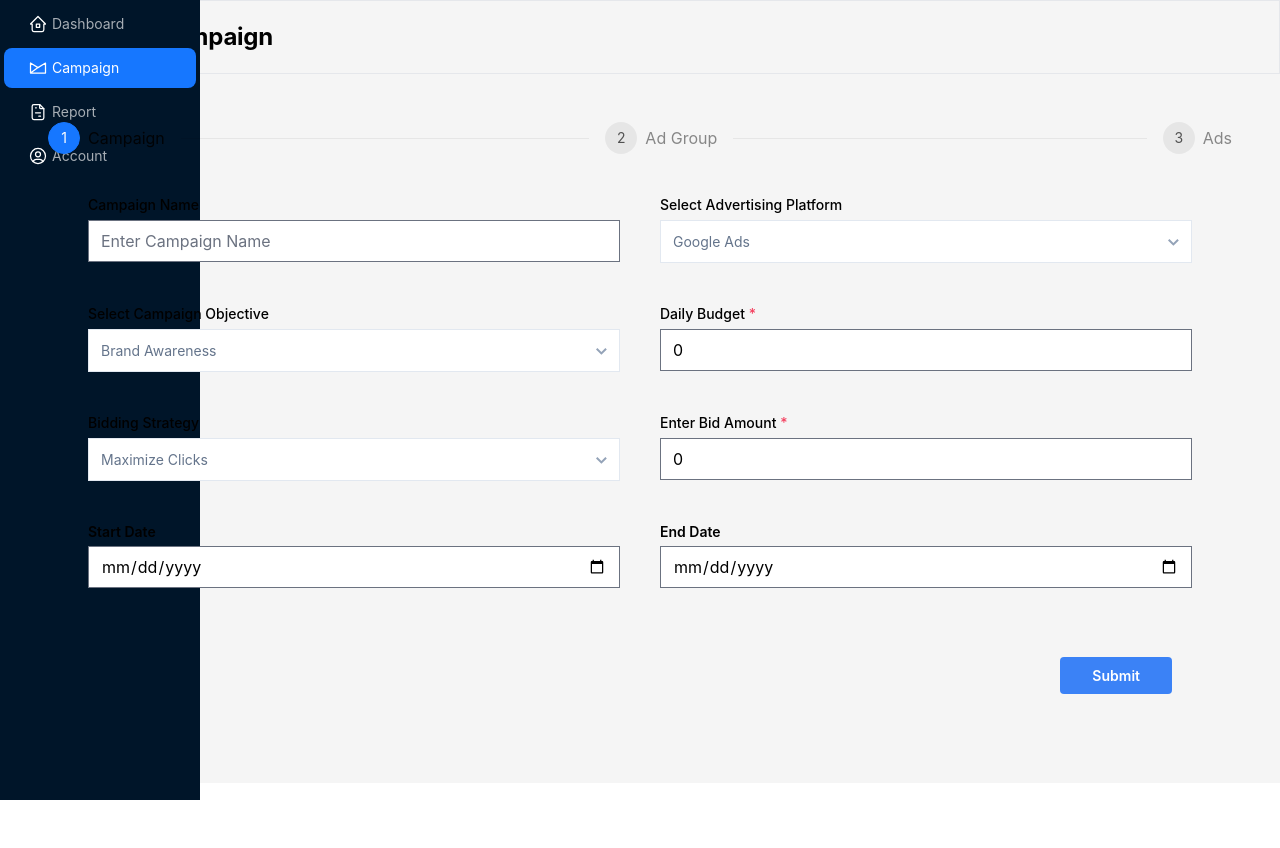
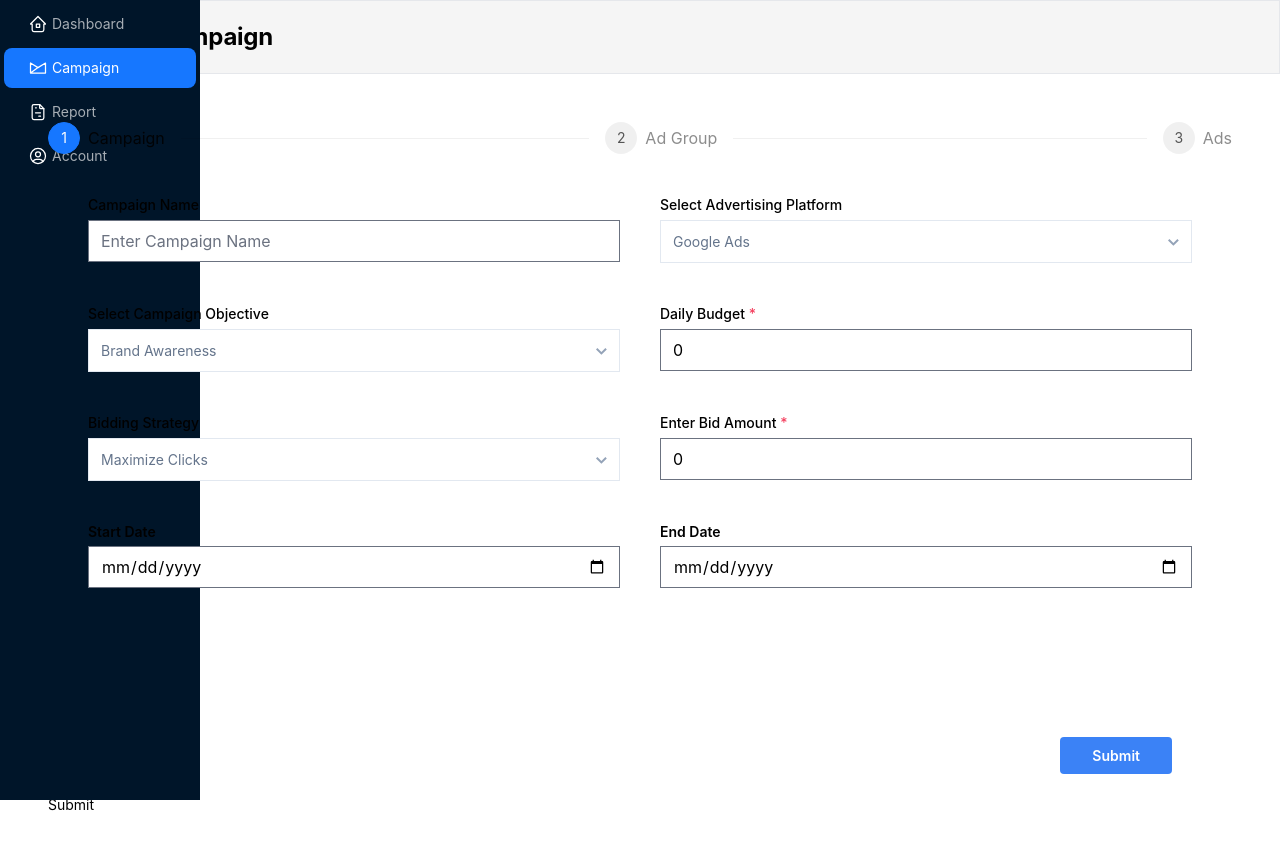
Before and after one commit to vikram-shyftlabs/adsense-admin, a React (Vite) app: page /campaigns in a window 1280 px wide. Shown: the top 848 px of the page. Before the commit the page ends 800 px from the top, so only its background shows below. Built offline with nearby package versions, Linux system fonts and the light colour scheme.

Commit message:
register on select fix

```diff
--- a/src/components/create-campaign/CampaignForm.jsx
+++ b/src/components/create-campaign/CampaignForm.jsx
@@ -4,22 +4,35 @@ import SelectBase from "../select-inputs/select-input.component";
 import { DatePicker } from "antd";
 
 const advertisingPlatform = [
-    { id: 0, value: "Google Ads"}, { id: 1, value: "Meta Ads" },
+  { id: 0, value: "Google Ads" },
+  { id: 1, value: "Meta Ads" },
 ];
 const campaignObjectives = [
-    { id: 0, value: "Brand Awareness"}, { id: 1, value: "Traffic" },
-    { id: 2, value: "Conversions" }
-]
+  { id: 0, value: "Brand Awareness" },
+  { id: 1, value: "Traffic" },
+  { id: 2, value: "Conversions" },
+];
 const biddingStrategies = [
-    { id: 0, value: "Maximize Clicks"}, { id: 1, value: "Target CPA"},
-    { id: 2, value: "Target ROAS"}
-]
+  { id: 0, value: "Maximize Clicks" },
+  { id: 1, value: "Target CPA" },
+  { id: 2, value: "Target ROAS" },
+];
 
-const CampaignForm = ({ errors, register, setCurrent, onSubmit, handleSubmit }) => {
+const CampaignForm = ({
+  errors,
+  register,
+  setCurrent,
+  onSubmit,
+  handleSubmit,
+  setValuesCampaign,
+}) => {
   console.log(errors);
   return (
-    <div className="min-h-[70vh] p-10 relative">
-      <form className="grid grid-cols-2 gap-10" onSubmit={handleSubmit(onSubmit)}>
+    <div className="min-h-[80vh] p-10 relative">
+      <form
+        className="grid grid-cols-2 gap-10"
+        onSubmit={handleSubmit(onSubmit)}
+      >
         <TextInput
           // isRequired
           id="name"
@@ -32,14 +45,16 @@ const CampaignForm = ({ errors, register, setCurrent, onSubmit, handleSubmit })
           id="platform"
           label="Select Advertising Platform"
           register={register}
+          setValue={setValuesCampaign}
           options={advertisingPlatform}
-
           errorMessage={errors?.platform?.message}
         />
         <SelectBase
           id="objective"
           label="Select Campaign Objective"
           options={campaignObjectives}
+          register={register}
+          setValue={setValuesCampaign}
           errorMessage={errors?.objective?.message}
         />
         <TextInput
@@ -53,6 +68,7 @@ const CampaignForm = ({ errors, register, setCurrent, onSubmit, handleSubmit })
         <SelectBase
           id="bidding_strategy"
           label="Bidding Strategy"
+          setValue={setValuesCampaign}
           errorMessage={errors?.bidding_strategy?.message}
           options={biddingStrategies}
           register={register}
@@ -67,15 +83,17 @@ const CampaignForm = ({ errors, register, setCurrent, onSubmit, handleSubmit })
         />
         <div className="flex flex-col gap-1">
           <label className="font-semibold"> Start Date</label>
-          <input id="start_date" type="date" onChange={(event) => {
-            console.log(event.target.value)
-          }}/>
+          <input
+            id="start_date"
+            type="date"
+            onChange={(event) => {
+              console.log(event.target.value);
+            }}
+          />
         </div>
         <div className="flex flex-col gap-1">
           <label className="font-semibold"> End Date</label>
-          <input id="end_date" type="date" onChange={(event) => {
-
-          }}/>
+          <input id="end_date" type="date" onChange={(event) => {}} />
         </div>
         <button
           className="absolute bottom-5 right-5 mr-10 bg-blue-500 hover:bg-blue-700 text-white font-semibold py-2 px-8 rounded"
--- a/src/components/create-campaign/create-campaign-form.jsx
+++ b/src/components/create-campaign/create-campaign-form.jsx
@@ -1,19 +1,58 @@
-import React from 'react';
-import AdsForm from './AdsForm';
-import CampaignForm from './CampaignForm';
-import AdGroupForm from './AdGroupForm';
+import React from "react";
+import AdsForm from "./AdsForm";
+import CampaignForm from "./CampaignForm";
+import AdGroupForm from "./AdGroupForm";
 
-const CreateCampaignForm = ({ current, onSubmitCampaign, handleSubmitCampaign, registerCampaign, registerAdGroup,errorsCampaign, onSubmitAdGroup, handleSubmitAdGroup, errorsAdGroup, onSubmitAd, handleSubmitAd, registerAd, errorsAd, setCurrent }) => {
-    return (
-        <div>
-                {
-                    current === 0 ? <CampaignForm errors={errorsCampaign} register={registerCampaign} setCurrent={setCurrent} onSubmit={onSubmitCampaign} handleSubmit={handleSubmitCampaign} /> :
-                        current === 1 ? <AdGroupForm errors={errorsAdGroup} register={registerAdGroup} setCurrent={setCurrent} onSubmit={onSubmitAdGroup} handleSubmit={handleSubmitAdGroup} /> :
-                            current === 2 ? <AdsForm errors={errorsAd} register={registerAd} setCurrent={setCurrent} onSubmit={onSubmitAd} handleSubmit={handleSubmitAd} /> : null
-                }
-                <button type="submit" className="btn btn-primary">Submit</button>
-        </div>
-    );
-}
+const CreateCampaignForm = ({
+  current,
+  onSubmitCampaign,
+  handleSubmitCampaign,
+  setValuesCampaign,
+  registerCampaign,
+  registerAdGroup,
+  errorsCampaign,
+  onSubmitAdGroup,
+  handleSubmitAdGroup,
+  errorsAdGroup,
+  onSubmitAd,
+  handleSubmitAd,
+  registerAd,
+  errorsAd,
+  setCurrent,
+}) => {
+  return (
+    <div>
+      {current === 0 ? (
+        <CampaignForm
+          errors={errorsCampaign}
+          setValuesCampaign={setValuesCampaign}
+          register={registerCampaign}
+          setCurrent={setCurrent}
+          onSubmit={onSubmitCampaign}
+          handleSubmit={handleSubmitCampaign}
+        />
+      ) : current === 1 ? (
+        <AdGroupForm
+          errors={errorsAdGroup}
+          register={registerAdGroup}
+          setCurrent={setCurrent}
+          onSubmit={onSubmitAdGroup}
+          handleSubmit={handleSubmitAdGroup}
+        />
+      ) : current === 2 ? (
+        <AdsForm
+          errors={errorsAd}
+          register={registerAd}
+          setCurrent={setCurrent}
+          onSubmit={onSubmitAd}
+          handleSubmit={handleSubmitAd}
+        />
+      ) : null}
+      <button type="submit" className="btn btn-primary">
+        Submit
+      </button>
+    </div>
+  );
+};
 
 export default CreateCampaignForm;
--- a/src/pages/create-campaign/create-campaign.component.tsx
+++ b/src/pages/create-campaign/create-campaign.component.tsx
@@ -1,8 +1,11 @@
 import React, { useEffect, useState } from "react";
 import { useForm } from "react-hook-form";
-import { Steps } from 'antd';
+import { Steps } from "antd";
 import { yupResolver } from "@hookform/resolvers/yup";
-import { campaignFormValidationSchema,adGroupFormValidationSchema } from "../../helpers/schema.yup";
+import {
+  campaignFormValidationSchema,
+  adGroupFormValidationSchema,
+} from "../../helpers/schema.yup";
 import CreateCampaignForm from "../../components/create-campaign/create-campaign-form.jsx";
 
 import Header from "../../components/header/header.component";
@@ -28,6 +31,8 @@ interface AdGroupCreate {
 const Campaign: React.FC = () => {
   const [current, setCurrent] = useState(0);
   const {
+    getValues: getValuesCampaign,
+    setValue: setValuesCampaign,
     register: registerCampaign,
     handleSubmit: handleSubmitCampaign,
     formState: { errors: campaignErrors },
@@ -37,14 +42,15 @@ const Campaign: React.FC = () => {
       platform: "",
       objective: "",
       daily_budget: 0,
-      start_date:"",
-      end_date:"",
-      bidding_strategy:"",
-      bid_amount:0,
-
+      start_date: "",
+      end_date: "",
+      bidding_strategy: "",
+      bid_amount: 0,
     },
     resolver: yupResolver(campaignFormValidationSchema),
   });
+
+  console.log(getValuesCampaign(), "formState");
 
   const {
     register: registerAdGroup,
@@ -71,7 +77,7 @@ const Campaign: React.FC = () => {
   });
 
   const onSubmitCampaign = (formData: CampaignCreate) => {
-    alert('called')
+    alert("called");
     console.log(formData, "Campaign formData");
     setCurrent(current + 1); // Move to next step
   };
@@ -86,30 +92,41 @@ const Campaign: React.FC = () => {
     // Handle submission of Ads form
   };
 
-
   return (
     <div>
       <Header props={{ title: "Add new Campaign" }} />
-      <div className="p-12">
+      <div className="p-12 bg-white">
         <Steps
           current={current}
           items={[
             {
-              title: 'Campaign',
+              title: "Campaign",
             },
             {
-              title: 'Ad Group',
+              title: "Ad Group",
             },
             {
-              title: 'Ads',
+              title: "Ads",
             },
           ]}
         />
-        <CreateCampaignForm current={current}
-          onSubmitCampaign={onSubmitCampaign} handleSubmitCampaign={handleSubmitCampaign} registerCampaign={registerCampaign} errorsCampaign={campaignErrors}
-          onSubmitAdGroup={onSubmitAdGroup} handleSubmitAdGroup={handleSubmitAdGroup} registerAdGroup={registerAdGroup} errorsAdGroup={adGroupErrors}
-          onSubmitAd={onSubmitAd} handleSubmitAd={handleSubmitAd} registerAd={registerAd} errorsAd={adErrors}
-          setCurrent={setCurrent} />
+        <CreateCampaignForm
+          current={current}
+          onSubmitCampaign={onSubmitCampaign}
+          handleSubmitCampaign={handleSubmitCampaign}
+          registerCampaign={registerCampaign}
+          setValuesCampaign={setValuesCampaign}
+          errorsCampaign={campaignErrors}
+          onSubmitAdGroup={onSubmitAdGroup}
+          handleSubmitAdGroup={handleSubmitAdGroup}
+          registerAdGroup={registerAdGroup}
+          errorsAdGroup={adGroupErrors}
+          onSubmitAd={onSubmitAd}
+          handleSubmitAd={handleSubmitAd}
+          registerAd={registerAd}
+          errorsAd={adErrors}
+          setCurrent={setCurrent}
+        />
       </div>
     </div>
   );
```
Also changed, not shown: src/components/select-inputs/select-input.component.tsx (+27 -17 lines), src/components/sidebar/sidebar.component.tsx (+33 -15 lines).
